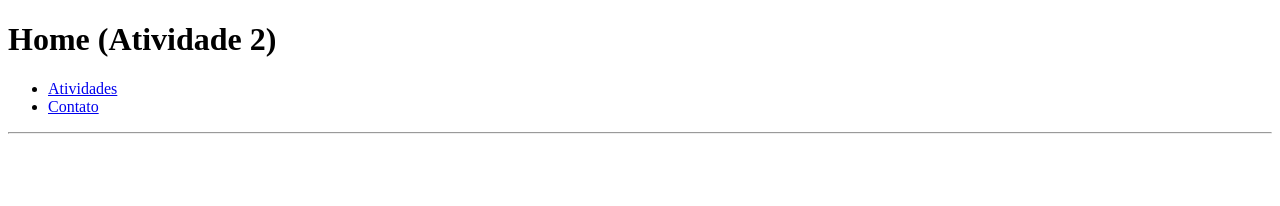
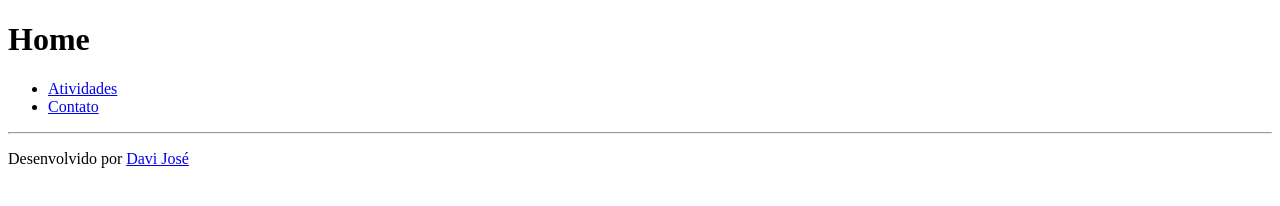
Before and after one commit to davij15/sei-l-mano, a plain HTML site: page avaliacoes/atividade2/index.html in a window 1280 px wide. Drawn offline with Linux system fonts and the light colour scheme.

Commit message:
5 files modified

```diff
--- a/avaliacoes/atividade2/index.html
+++ b/avaliacoes/atividade2/index.html
@@ -3,12 +3,25 @@
   <head>
     <meta charset="UTF-8">
   </head>
+
+  <header>
+    <h1>Home</h1>
+  </header>
+
   <body>
-    <h1>Home (Atividade 2)</h1>
-    <ul>
-      <li><a href="atividades.html">Atividades</li>
-      <li><a href="contato.html">Contato</li>
-    </ul>
-    <hr>
+    <main>
+      <nav>
+        <ul>
+          <li><a href="atividades.html">Atividades</a></li>
+          <li><a href="contato.html">Contato</a></li>
+        </ul>
+        <hr>
+      </nav>
+    </main>
+
+    <footer>
+      <p>Desenvolvido por <a href="https://github.com/davij15"> Davi José</a></p>
+    </footer>
+
   </body>
 </html>
```
Also changed, not shown: avaliacoes/atividade2/atividades.html (+16 -3 lines), avaliacoes/atividade2/contato.html (+12 -1 lines), avaliacoes/index.html (+2 -0 lines), index.html (+7 -5 lines).
